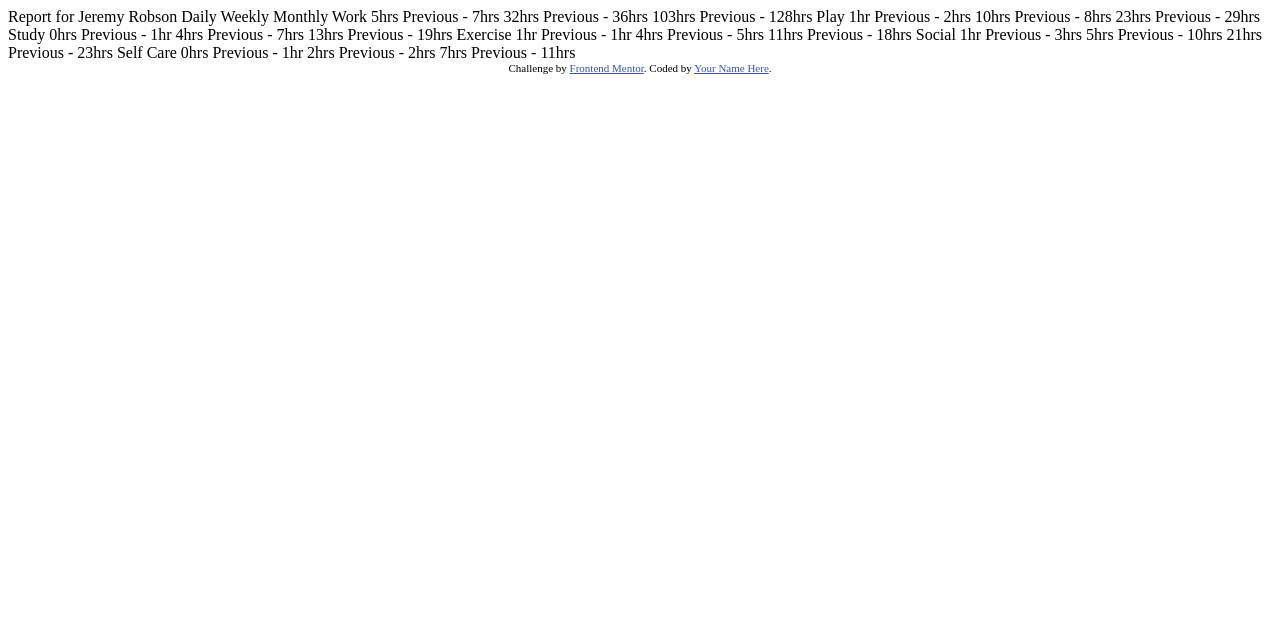
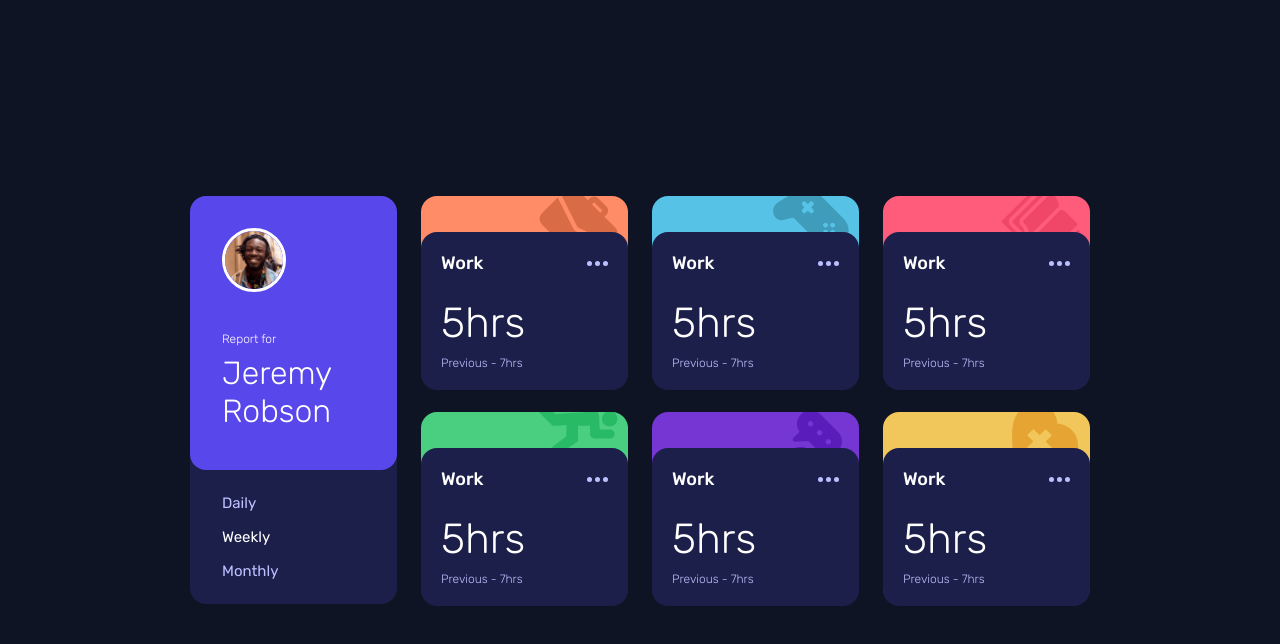
Before and after one commit to DundIIR/Time-Tracking-Dashboard, a plain HTML site: page index.html in a window 1280 px wide. Drawn offline with Linux system fonts and the light colour scheme.

Commit message:
Готовая адаптивная верстка под desktop и mobile

```diff
--- a/index.html
+++ b/index.html
@@ -1,80 +1,106 @@
 <!DOCTYPE html>
 <html lang="en">
-<head>
-  <meta charset="UTF-8">
-  <meta name="viewport" content="width=device-width, initial-scale=1.0"> <!-- displays site properly based on user's device -->
+	<head>
+		<meta charset="UTF-8" />
+		<meta name="viewport" content="width=device-width, initial-scale=1.0" />
+		<!-- displays site properly based on user's device -->
 
-  <link rel="icon" type="image/png" sizes="32x32" href="./images/favicon-32x32.png">
+		<link rel="icon" type="image/png" sizes="32x32" href="./images/favicon-32x32.png" />
+		<link rel="stylesheet" href="./css/main.css" />
+		<title>Frontend Mentor | Time tracking dashboard</title>
+	</head>
+	<body>
+		<section class="dashboard">
+			<div class="dashboard__content">
+				<div class="dashboard__person">
+					<div class="info-card">
+						<img class="info-card__image" src="./images/image-jeremy.png" alt="" aria-hidden="true" />
+						<div class="info-card__text">
+							<p class="info-card__subtitle">Report for</p>
+							<h2 class="info-card__title">Jeremy Robson</h2>
+						</div>
+					</div>
+					<div class="view-selector">
+						<div class="view-selector__item">Daily</div>
+						<div class="view-selector__item view-selector__item--active">Weekly</div>
+						<div class="view-selector__item">Monthly</div>
+					</div>
+				</div>
+				<div class="dashboard__item dashboard__item--work">
+					<article class="tracking-card">
+						<header class="tracking-card__header">
+							<h3 class="tracking-card__title">Work</h3>
+							<img class="tracking-card__menu" src="./images/icon-ellipsis.svg" alt="Меню выбора" />
+						</header>
+						<div class="tracking-card__body">
+							<div class="tracking-card__time">5hrs</div>
+							<div class="tracking-card__prev-time">Previous - 7hrs</div>
+						</div>
+					</article>
+				</div>
+				<div class="dashboard__item dashboard__item--play">
+					<article class="tracking-card">
+						<header class="tracking-card__header">
+							<h3 class="tracking-card__title">Work</h3>
+							<img class="tracking-card__menu" src="./images/icon-ellipsis.svg" alt="Меню выбора" />
+						</header>
+						<div class="tracking-card__body">
+							<div class="tracking-card__time">5hrs</div>
+							<div class="tracking-card__prev-time">Previous - 7hrs</div>
+						</div>
+					</article>
+				</div>
+				<div class="dashboard__item dashboard__item--study">
+					<article class="tracking-card">
+						<header class="tracking-card__header">
+							<h3 class="tracking-card__title">Work</h3>
+							<img class="tracking-card__menu" src="./images/icon-ellipsis.svg" alt="Меню выбора" />
+						</header>
+						<div class="tracking-card__body">
+							<div class="tracking-card__time">5hrs</div>
+							<div class="tracking-card__prev-time">Previous - 7hrs</div>
+						</div>
+					</article>
+				</div>
+				<div class="dashboard__item dashboard__item--exercise">
+					<article class="tracking-card">
+						<header class="tracking-card__header">
+							<h3 class="tracking-card__title">Work</h3>
+							<img class="tracking-card__menu" src="./images/icon-ellipsis.svg" alt="Меню выбора" />
+						</header>
+						<div class="tracking-card__body">
+							<div class="tracking-card__time">5hrs</div>
+							<div class="tracking-card__prev-time">Previous - 7hrs</div>
+						</div>
+					</article>
+				</div>
+				<div class="dashboard__item dashboard__item--social">
+					<article class="tracking-card">
+						<header class="tracking-card__header">
+							<h3 class="tracking-card__title">Work</h3>
+							<img class="tracking-card__menu" src="./images/icon-ellipsis.svg" alt="Меню выбора" />
+						</header>
+						<div class="tracking-card__body">
+							<div class="tracking-card__time">5hrs</div>
+							<div class="tracking-card__prev-time">Previous - 7hrs</div>
+						</div>
+					</article>
+				</div>
+				<div class="dashboard__item dashboard__item--self-care">
+					<article class="tracking-card">
+						<header class="tracking-card__header">
+							<h3 class="tracking-card__title">Work</h3>
+							<img class="tracking-card__menu" src="./images/icon-ellipsis.svg" alt="Меню выбора" />
+						</header>
+						<div class="tracking-card__body">
+							<div class="tracking-card__time">5hrs</div>
+							<div class="tracking-card__prev-time">Previous - 7hrs</div>
+						</div>
+					</article>
+				</div>
+			</div>
+		</section>
 
-  <title>Frontend Mentor | Time tracking dashboard</title>
-
-  <!-- Feel free to remove these styles or customise in your own stylesheet 👍 -->
-  <style>
-    .attribution { font-size: 11px; text-align: center; }
-    .attribution a { color: hsl(228, 45%, 44%); }
-  </style>
-</head>
-<body>
-
-  Report for
-  Jeremy Robson
-
-  Daily
-  Weekly
-  Monthly
-
-  Work
-  5hrs <!-- daily -->
-  Previous - 7hrs <!-- daily -->
-  32hrs <!-- weekly -->
-  Previous - 36hrs <!-- weekly -->
-  103hrs <!-- monthly -->
-  Previous - 128hrs <!-- monthly -->
-
-  Play
-  1hr <!-- daily -->
-  Previous - 2hrs <!-- daily -->
-  10hrs <!-- weekly -->
-  Previous - 8hrs <!-- weekly -->
-  23hrs <!-- monthly -->
-  Previous - 29hrs <!-- monthly -->
-
-  Study
-  0hrs <!-- daily -->
-  Previous - 1hr <!-- daily -->
-  4hrs <!-- weekly -->
-  Previous - 7hrs <!-- weekly -->
-  13hrs <!-- monthly -->
-  Previous - 19hrs <!-- monthly -->
-
-  Exercise
-  1hr <!-- daily -->
-  Previous - 1hr <!-- daily -->
-  4hrs <!-- weekly -->
-  Previous - 5hrs <!-- weekly -->
-  11hrs <!-- monthly -->
-  Previous - 18hrs <!-- monthly -->
-
-  Social
-  1hr <!-- daily -->
-  Previous - 3hrs <!-- daily -->
-  5hrs <!-- weekly -->
-  Previous - 10hrs <!-- weekly -->
-  21hrs <!-- monthly -->
-  Previous - 23hrs <!-- monthly -->
-
-  Self Care
-  0hrs <!-- daily -->
-  Previous - 1hr <!-- daily -->
-  2hrs <!-- weekly -->
-  Previous - 2hrs <!-- weekly -->
-  7hrs <!-- monthly -->
-  Previous - 11hrs <!-- monthly -->
-
-
-  <div class="attribution">
-    Challenge by <a href="https://www.frontendmentor.io?ref=challenge" target="_blank">Frontend Mentor</a>.
-    Coded by <a href="#">Your Name Here</a>.
-  </div>
-</body>
+		<script src="./app.js"></script>
+	</body>
 </html>
--- /dev/null
+++ b/scss/base/_base.scss
@@ -0,0 +1,14 @@
+@import url('https://fonts.googleapis.com/css2?family=Rubik:wght@300;400;500&display=swap');
+
+* {
+	box-sizing: border-box;
+}
+
+body {
+	margin: 0;
+	background-color: $blue-900;
+
+	font-family: $family;
+	font-size: $fs-base;
+	color: white;
+}
--- /dev/null
+++ b/scss/base/_mixin.scss
@@ -0,0 +1,5 @@
+@mixin mediaDesktop {
+	@media screen and (min-width: $desktop) {
+		@content;
+	}
+}
--- /dev/null
+++ b/scss/base/_vars.scss
@@ -0,0 +1,30 @@
+// Fonts
+
+$family: 'Rubik', sans-serif;
+$fs-base: 18px;
+$weight-light: 300;
+$weight-normal: 400;
+$weight-bold: 500;
+
+// Colors
+
+$blue-100: hsl(195, 74%, 62%);
+$blue-200: hsl(236, 100%, 87%);
+$blue-400: hsl(235, 45%, 61%);
+$blue-500: hsl(246, 80%, 60%);
+$blue-800: hsl(235, 46%, 20%);
+$blue-900: hsl(226, 43%, 10%);
+$red-100: hsl(15, 100%, 70%);
+$red-200: hsl(348, 100%, 68%);
+$green-100: hsl(145, 58%, 55%);
+$violet-100: hsl(264, 64%, 52%);
+$orange-100: hsl(43, 84%, 65%);
+
+// Borders
+
+$radii: 1rem;
+$radii-full: 50%;
+
+// Media
+
+$desktop: 1024px;
--- /dev/null
+++ b/scss/blocks/_dashboard.scss
@@ -0,0 +1,77 @@
+.dashboard {
+	min-height: 100vh;
+	padding: 4rem 0.5rem;
+
+	display: flex;
+	justify-content: center;
+	align-items: center;
+}
+
+.dashboard__content {
+	width: 100%;
+	max-width: 900px;
+	margin: 0 auto;
+
+	display: grid;
+	gap: 1.5rem;
+
+	justify-content: center;
+	grid-template-columns: repeat(1, minmax(300px, 330px));
+
+	@include mediaDesktop {
+		grid-template-columns: repeat(4, 1fr);
+	}
+}
+
+.dashboard__person {
+	width: 100%;
+	background-color: $blue-800;
+	border-radius: $radii;
+
+	@include mediaDesktop {
+		grid-row: 1 / 3;
+		grid-column: 1 / 2;
+		height: 100%;
+
+		display: flex;
+		flex-direction: column;
+	}
+}
+
+.dashboard__item {
+	width: 100%;
+	display: flex;
+
+	padding-top: 2.15rem;
+	background-color: white;
+	border-radius: $radii;
+
+	background-repeat: no-repeat;
+	background-position: 92% -8%;
+
+	&--work {
+		background-color: $red-100;
+		background-image: url('/images/icon-work.svg');
+	}
+
+	&--play {
+		background-color: $blue-100;
+		background-image: url('/images/icon-play.svg');
+	}
+	&--study {
+		background-color: $red-200;
+		background-image: url('/images/icon-study.svg');
+	}
+	&--exercise {
+		background-color: $green-100;
+		background-image: url('/images/icon-exercise.svg');
+	}
+	&--social {
+		background-color: $violet-100;
+		background-image: url('/images/icon-social.svg');
+	}
+	&--self-care {
+		background-color: $orange-100;
+		background-image: url('/images/icon-self-care.svg');
+	}
+}
--- /dev/null
+++ b/scss/blocks/_info.scss
@@ -0,0 +1,49 @@
+.info-card {
+	background-color: $blue-500;
+	border-radius: $radii;
+
+	padding: 2rem;
+
+	display: flex;
+	justify-content: center;
+	align-items: center;
+	gap: 1rem;
+
+	@include mediaDesktop {
+		flex-direction: column;
+		align-items: flex-start;
+		justify-content: flex-start;
+		flex-grow: 1;
+	}
+}
+
+.info-card__text {
+	padding: 0.5rem 0;
+}
+
+.info-card__image {
+	width: 4rem;
+	height: 4rem;
+	border: 3px solid white;
+	border-radius: $radii-full;
+
+	@include mediaDesktop {
+		margin-bottom: 1rem;
+	}
+}
+
+.info-card__title {
+	font-weight: $weight-light;
+	margin: 0.5rem 0 0;
+	font-size: 24px;
+
+	@include mediaDesktop {
+		font-size: 32px;
+	}
+}
+
+.info-card__subtitle {
+	font-weight: $weight-light;
+	margin: 0;
+	font-size: 12px;
+}
--- /dev/null
+++ b/scss/blocks/_tracking-card.scss
@@ -0,0 +1,65 @@
+.tracking-card {
+	background-color: $blue-800;
+	border-radius: $radii;
+	padding: 1.25rem;
+	flex-grow: 1;
+	position: relative;
+	bottom: -2px;
+	display: flex;
+	flex-direction: column;
+	justify-content: space-between;
+
+	.dashboard__item:hover & {
+		background-color: $blue-500;
+	}
+}
+
+%positionElements {
+	display: flex;
+	justify-content: space-between;
+	align-items: center;
+}
+
+.tracking-card__header {
+	@extend %positionElements;
+	margin-bottom: 1rem;
+
+	@include mediaDesktop {
+		margin-bottom: 0.5rem;
+	}
+}
+
+.tracking-card__title {
+	font-weight: $weight-bold;
+	font-size: $fs-base;
+	margin: 0;
+}
+
+.tracking-card__menu {
+	cursor: pointer;
+}
+
+.tracking-card__body {
+	@extend %positionElements;
+
+	@include mediaDesktop {
+		flex-direction: column;
+		align-items: flex-start;
+	}
+}
+
+.tracking-card__time {
+	font-size: 32px;
+	font-weight: $weight-light;
+
+	@include mediaDesktop {
+		margin-bottom: 0.5rem;
+		font-size: 42px;
+	}
+}
+
+.tracking-card__prev-time {
+	font-size: 12px;
+	font-weight: $weight-light;
+	color: $blue-200;
+}
--- /dev/null
+++ b/scss/blocks/_view-selector.scss
@@ -0,0 +1,29 @@
+.view-selector {
+	padding: 1.25rem 2rem;
+	display: flex;
+	justify-content: space-between;
+
+	@include mediaDesktop {
+		flex-direction: column;
+		padding: 1.5rem 2rem;
+	}
+}
+
+.view-selector__item {
+	font-size: 14px;
+	color: $blue-200;
+	cursor: pointer;
+
+	&:hover,
+	&--active {
+		color: white;
+	}
+
+	@include mediaDesktop {
+		font-size: 15px;
+
+		&:not(:last-child) {
+			margin-bottom: 1rem;
+		}
+	}
+}
--- /dev/null
+++ b/scss/main.scss
@@ -0,0 +1,11 @@
+// base
+@import './base/vars';
+@import './base/mixin';
+@import './base/base';
+
+// blocks
+
+@import './blocks/dashboard';
+@import './blocks/info';
+@import './blocks/view-selector';
+@import './blocks/tracking-card';
```
Also changed, not shown: app.js (added), css/main.css (added), 3 other files.
